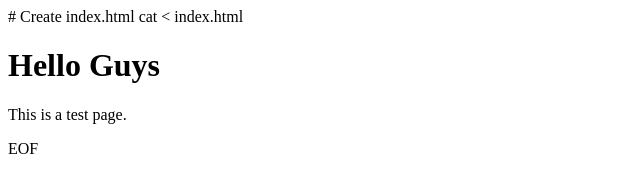
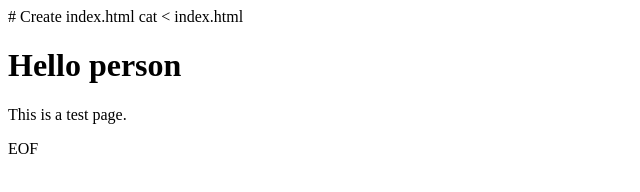
Before and after one commit to chandanvii/project-2, a plain HTML site: page index.html in a window 1280 px wide. Shown: the full height of the page, 0-640 px from the left. Drawn offline with Linux system fonts and the light colour scheme.

```diff
--- a/index.html
+++ b/index.html
@@ -6,7 +6,7 @@
     <title>My Website</title>
 </head>
 <body>
-    <h1>Hello Guys</h1>
+    <h1>Hello person</h1>
     <p>This is a test page.</p>
 </body>
 </html>
```
